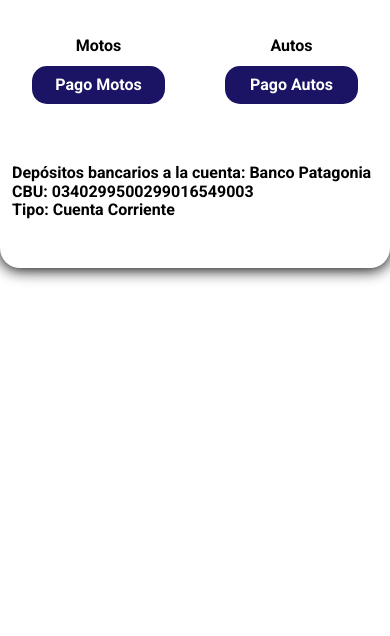
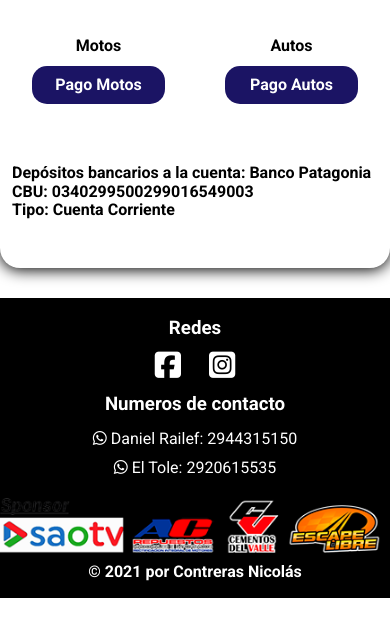
Before and after one commit to Desarrollo-NCA/Pagina-Apisa-EJ, a plain HTML site: page index.html in a window 390 px wide. Shown: the part 1177-1813 px from the top of the page. After the commit the page ends 1775 px from the top, so only its background shows below. Drawn offline with Linux system fonts and the light colour scheme.

Commit message:
agregue contacto y sponsor

```diff
--- a/css/style.css
+++ b/css/style.css
@@ -21,7 +21,7 @@ header .logos{
 
 body{
 	width: 100%;
-	height: 500vh;
+	height: 100%;
 }
 
 .nav-container a.hamb{
@@ -276,5 +276,59 @@ body{
 		margin-left: 10px;
 	}
 
+	#contacto{
+		width: 100%;
+		margin-top: 10px;
+		background: black;
+	}
+
+	.contacto-container ul{
+		list-style: none;
+		margin: 10px 10px;
+	}
+
+	ul.redes li{
+		color: white;
+		display: inline-block;
+	}
+
+	.redes li a{
+		color: white;
+		font-size: 30px;
+		padding: 0 12px;
+	}
+
+	.telefono li{
+		padding: 5px 0;
+
+	}
+
+	#contacto .contacto-container{
+		display: block;
+		position: relative;
+		color: white;
+		width: 100%;
+		height: 200px;
+		text-align: center;
+		top: 20px;
+	}
+
+	#contacto .sponsor{
+		width: 100%;
+		height: 100px;
+		position: relative;
+		color: white;
+	}
+
+	.sponsor img{
+		width: 100%;
+	}
+
+	.sponsor p{
+		text-align: center;
+		font-weight: bold;
+		bottom: 0;
+	}
+
 
 }
--- a/index.html
+++ b/index.html
@@ -77,6 +77,26 @@
 	</section>
 </body>
 	<footer>
+		<section id="contacto">
+			<div class="contacto-container">
+				<h3>Redes</h3>
+				<ul class="redes">
+
+					<li><a href="https://www.facebook.com/ApisaSafariRegional"><i class="fab fa-facebook-square"></i></a></li>
+					<li><a href="https://www.instagram.com/apisasafariregional/"><i class="fab fa-instagram-square"></i></a></li>
+				</ul>
+				<h3>Numeros de contacto</h3>
+				<ul class="telefono">
+
+					<li><i class="fab fa-whatsapp"></i> Daniel Railef: 2944315150</li>
+					<li><i class="fab fa-whatsapp"></i> El Tole: 2920615535</li>
+				</ul>
+			</div>
+			<div class="sponsor">
+				<img src="IMG/sponsor.png">
+				<p>&copy; 2021 por Contreras Nicolás</p>
+			</div>
+		</section>
 	</footer>
 	<script src="js/slider.js"></script>
 </html>
```
